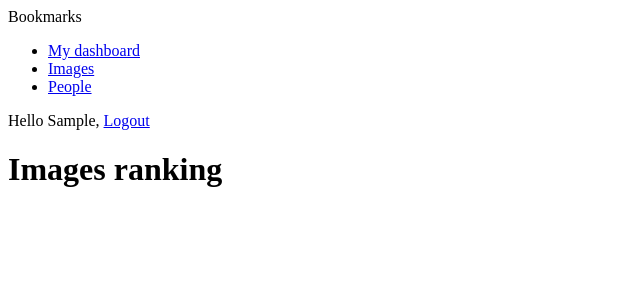
After one commit to RuslanSayfullin/flsite, a Django app: page /images/ranking/ in a window 1280 px wide. The commit adds this page. Shown: the top 300 px of the page, without its empty margins (0-640 px from the left). Run offline with Django 4.2, Linux system fonts and the light colour scheme; the visitor is signed in with stand-in values (Sample User, id 1); data that the repository does not hold is empty; parts of the project's set-up code (start-up, migrations or seed data) failed here and were passed over; some libraries are stand-ins or nearby versions.

Commit message:
И спользование R edis для хранения представлений объектов

```diff
--- a/clipper/images/templates/images/image/detail.html
+++ b/clipper/images/templates/images/image/detail.html
@@ -12,7 +12,7 @@
         <div class="image-info">
             <div>
                 <span class="count">
-                    <span class="total">{{ total_likes }}</span>
+                    <span class="total">view{{ total_views|pluralize }}</span>
                     like{{ total_likes|pluralize }}
                 </span>
                 <a href="#" data-id="{{ image.id }}" data-action="{% if
--- /dev/null
+++ b/clipper/images/templates/images/image/ranking.html
@@ -0,0 +1,12 @@
+{% extends "base.html" %}
+{% block title %}Images ranking{% endblock %}
+{% block content %}
+    <h1>Images ranking</h1>
+    <ol>
+        {% for image in most_viewed %}
+            <li>
+                <a href="{{ image.get_absolute_url }}">{{ image.title }}</a>
+            </li>
+        {% endfor %}
+    </ol>
+{% endblock %}
--- a/clipper/images/urls.py
+++ b/clipper/images/urls.py
@@ -5,4 +5,5 @@ urlpatterns = [
     path('create/', views.image_create, name='create'),
     path('like/', views.image_like, name='like'),
     path('', views.image_list, name='list'),
+    path('ranking/', views.image_ranking, name='create'),
 ]
--- a/clipper/images/views.py
+++ b/clipper/images/views.py
@@ -10,6 +10,13 @@ from clipper.common.decorators import ajax_required
 from django.http import HttpResponse
 from django.core.paginator import Paginator, EmptyPage, PageNotAnInteger
 from actions.utils import create_action
+import redis
+from django.conf import settings
+
+
+# Подключение к Redis.
+r = redis.StrictRedis(host=settings.REDIS_HOST, port=settings.REDIS_PORT, db=settings.REDIS_DB)
+
 
 @login_required
 def image_list(request):
@@ -55,7 +62,11 @@ def image_like(request):
 
 def image_detail(request, id, slug):
     image = get_object_or_404(Image, id=id, slug=slug)
-    return render(request, 'images/image/detail.html', {'section': 'images', 'image': image})
+    # Увеличиваем количество просмотров картинки на 1.
+    total_views = r.incr('image:{}:views'.format(image.id))
+    # Увеличиваем рейтинг картинки на 1.
+    r.zincrby('image_ranking', image.id, 1)
+    return render(request, 'images/image/detail.html', {'section': 'images', 'image': image, 'total_views': total_views})
 
 
 @login_required
@@ -78,3 +89,13 @@ def image_create(request):
             # Заполняем форму данными из GET-запроса.
             form = ImageCreateForm(data=request.GET)
         return render(request, 'images/image/create.html', {'section': 'images', 'form': form})
+
+@login_required
+def image_ranking(request):
+    # Получаем набор рейтинга картинок.
+    image_ranking = r.zrange('image_ranking', 0, -1, desc=True)[:10]
+    image_ranking_ids = [int(id) for id in image_ranking]
+    # Получаем отсортированный список самых популярных картинок.
+    most_viewed = list(Image.objects.filter(id__in=image_ranking_ids))
+    most_viewed.sort(key=lambda x: image_ranking_ids.index(x.id))
+    return render(request, 'images/image/ranking.html', {'section': 'images', 'most_viewed': most_viewed})
```
